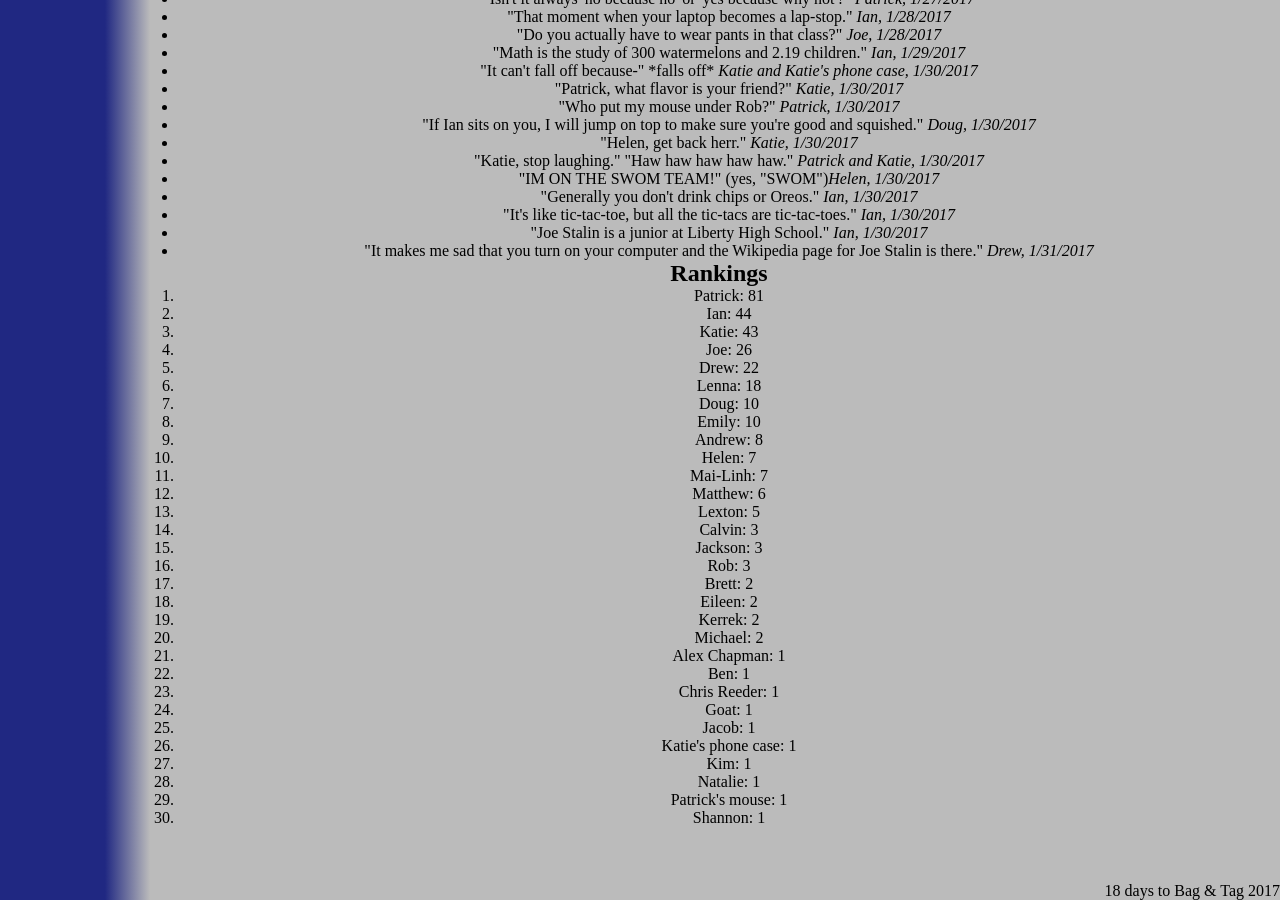
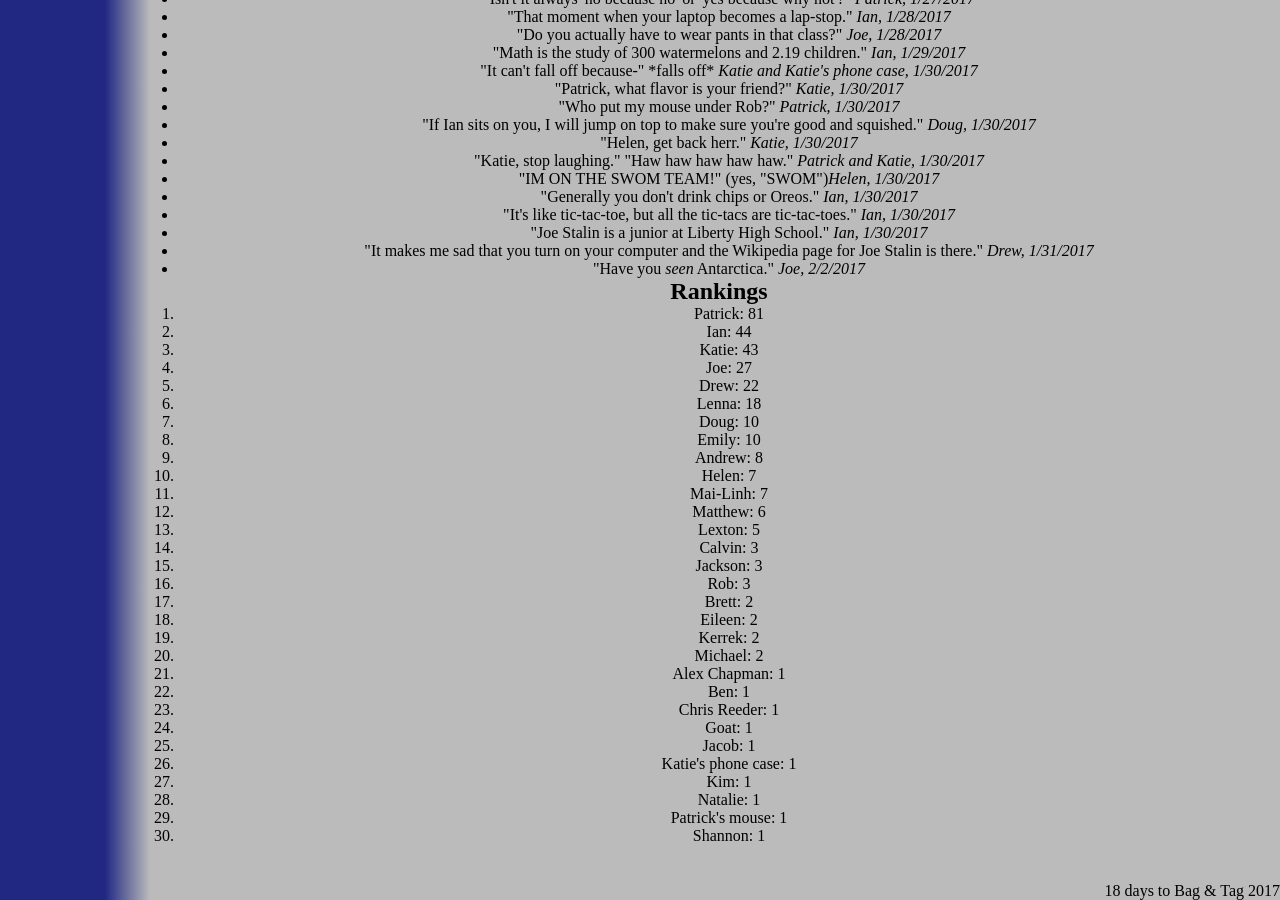
Before and after one commit to katiebugmoon/FRC4131.github.io, a Jekyll site: the page built from media/2017/quotes.html, in a window 1280 px wide and 900 px high, scrolled down 4238 px. Built offline with Jekyll 4.4.1, drawn with Linux system fonts in a browser that asks for light colours; nearby versions of some CDN libraries.

Commit message:
Update quotes.html

```diff
--- a/media/2017/quotes.html
+++ b/media/2017/quotes.html
@@ -242,6 +242,7 @@ title: Build Season 2017 Quotes
 	<li>"It's like tic-tac-toe, but all the tic-tacs are tic-tac-toes." <i>Ian, 1/30/2017</i></li>
 	<li>"Joe Stalin is a junior at Liberty High School." <i>Ian, 1/30/2017</i></li>
 	<li>"It makes me sad that you turn on your computer and the Wikipedia page for Joe Stalin is there." <i>Drew, 1/31/2017</i></li>
+	<li>"Have you <em>seen</em> Antarctica." <i>Joe, 2/2/2017</i></li>
 </ul>
 <h2>Rankings</h2>
 <ol id='rankings'></ol>
```
